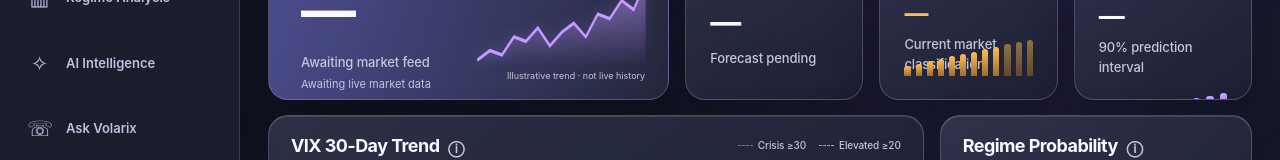
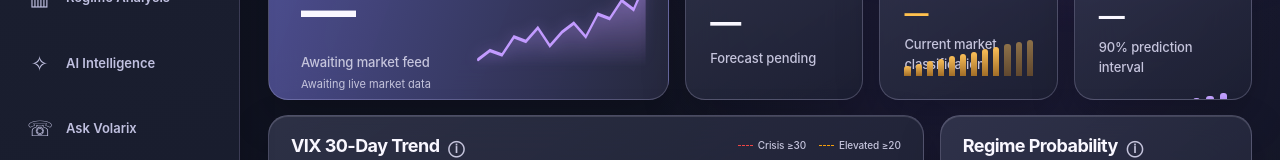
Before and after one commit to SabinaLucy/genai-market, a React (Vite) app in the folder frontend/: page / in a window 1280 px wide. Shown: the part 231-391 px from the top of the page. Built offline with nearby package versions, Linux system fonts and the light colour scheme; no server answers.

Commit message:
style(overview): remove caption below VIX mini sparkline

```diff
--- a/frontend/src/pages/OverviewPage.jsx
+++ b/frontend/src/pages/OverviewPage.jsx
@@ -22,7 +22,7 @@ export default function OverviewPage({latest,predict,horizon,setHorizon,lastUpda
  const diff=forecast!=null&&vix?((forecast-vix)/vix*100).toFixed(1):null
  const isLive=ld?.data_source==='live'&&!latest.error
  return <main className="vol-shell"><header className="vol-header"><div><div className="vol-eyebrow">⌁ &nbsp;Market Intelligence by Volarix</div><h1>Real-Time Market Stress Intelligence</h1><p>AI-powered volatility forecasting, regime detection, and actionable insights.</p></div><div className="vol-header-actions"><span>⟳ &nbsp; Updated {lastUpdated?seconds+'s ago':'—'}</span><span className="vol-live"><i/>{isLive?'Live':'Latest available'}</span><button onClick={onRefreshClick} disabled={refreshing} aria-label="Refresh market data">{refreshing?'◌':'⟳'}</button></div></header>
- <div className="vol-top"><MarketStatCard kind="vix" label="CBOE Volatility Index (VIX)" title="What is VIX?" tip="VIX is the market's fear gauge. Below 20 usually indicates calmer markets; values above 30 indicate high volatility." value={format(vix)} sub={vix!=null?'Market volatility '+(vix>=30?'is high':vix>=20?'elevated':'is relatively calm'):'Awaiting market feed'} loading={latest.loading}><div className="vol-vix-explanation">{vix==null?'Awaiting live market data':vix>=30?'High volatility signals significant market uncertainty.':vix>=20?'Elevated volatility signals increased market uncertainty.':'Lower volatility suggests relatively calmer markets.'}</div><div className="vol-mini-chart vol-vix-sparkline">{trend([18,20,19,23,22,25,21,24,26,23,28,27,31,29,35])}<span className="vol-vix-sparkline-caption">Illustrative trend · not live history</span></div></MarketStatCard>
+ <div className="vol-top"><MarketStatCard kind="vix" label="CBOE Volatility Index (VIX)" title="What is VIX?" tip="VIX is the market's fear gauge. Below 20 usually indicates calmer markets; values above 30 indicate high volatility." value={format(vix)} sub={vix!=null?'Market volatility '+(vix>=30?'is high':vix>=20?'elevated':'is relatively calm'):'Awaiting market feed'} loading={latest.loading}><div className="vol-vix-explanation">{vix==null?'Awaiting live market data':vix>=30?'High volatility signals significant market uncertainty.':vix>=20?'Elevated volatility signals increased market uncertainty.':'Lower volatility suggests relatively calmer markets.'}</div><div className="vol-mini-chart vol-vix-sparkline">{trend([18,20,19,23,22,25,21,24,26,23,28,27,31,29,35])}</div></MarketStatCard>
  <MarketStatCard kind="forecast" label={horizon+'-Day Forecast'} title="What is Forecast?" tip="Volarix predicts the VIX at the selected trading-day horizon. The direction arrow compares that forecast with the latest observed VIX." value={<>{format(forecast)} <span style={{color:'#c8b0ff'}}>{direction}</span></>} sub={diff!=null?diff+'% vs current VIX':'Forecast pending'} loading={predict.loading}><div className="vol-mini-chart">{data.length>1?trend(data.slice(-8).map(x=>x.vix)):null}</div></MarketStatCard>
  <MarketStatCard kind="regime" label="Market Regime" title="What is Market Regime?" tip="Volarix classifies market volatility as LOW, ELEVATED or CRISIS, based on its market-stress analysis." value={regime||'—'} sub={ld?.sentiment!=null?'Sentiment: '+Number(ld.sentiment).toFixed(4):'Current market classification'} loading={latest.loading}><div className="vol-regime-bars">{Array.from({length:12},(_,i)=><i key={i} style={{height:(10+i*2.4)+'px',opacity:i>8?.5:1}}/>)}</div></MarketStatCard>
  <MarketStatCard kind="ci" label="CI Range (90%)" title="What is Confidence Interval?" tip="The forecast's 90% confidence interval represents the uncertainty around the predicted VIX. A wider interval means more uncertainty." value={pd?format(pd.interval_lo)+' – '+format(pd.interval_hi):'—'} sub="90% prediction interval" loading={predict.loading}><div className="vol-ci-bars">{Array.from({length:10},(_,i)=><i key={i} style={{height:(14+i*2.8)+'px'}}/>)}</div></MarketStatCard></div>
```
